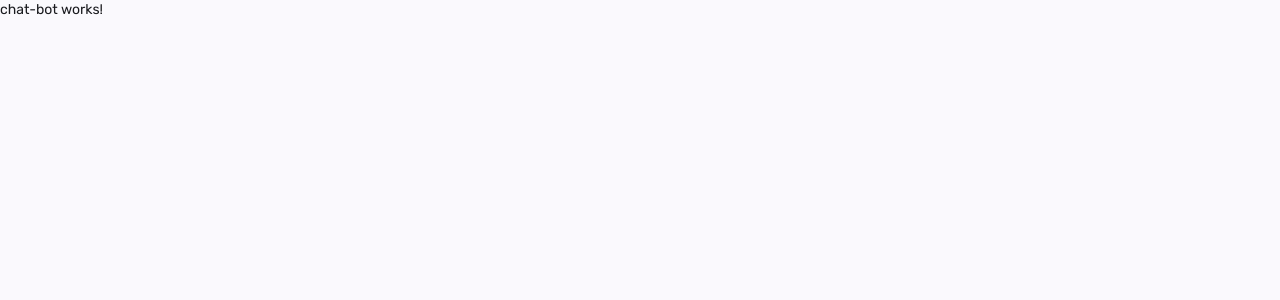
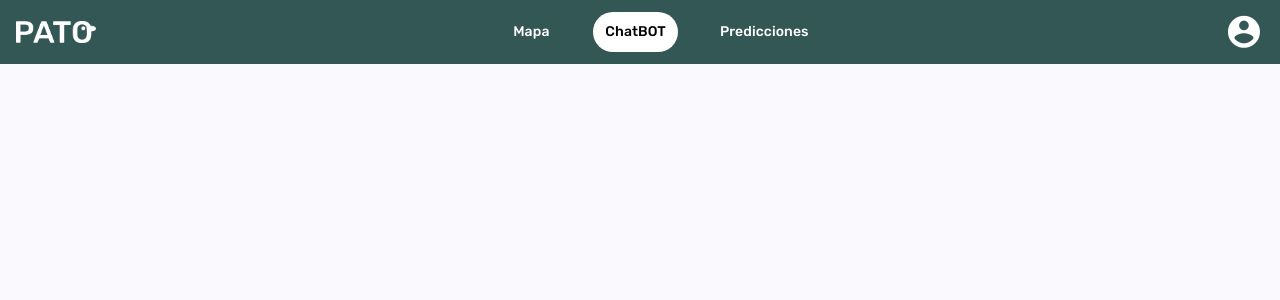
Before and after one commit to CrisDuar/PATO-web-client, an Angular app: page /chat-bot in a window 1280 px wide. Shown: the top 300 px of the page. Built offline with nearby package versions, Linux system fonts and the light colour scheme.

Commit message:
feat/fix: feats: [(Inclusión de navbar para chatbot, prediction-viewer, map-viewer), (Redirección de login a pagina map-viewer), (Redirección a login post-click de cierre de sesión)], Fixes [(Navbar con clases de activación para dinamismo de esta, ruta principal sera Login)]

```diff
--- a/src/app/app.routes.ts
+++ b/src/app/app.routes.ts
@@ -10,7 +10,7 @@ import { PredictionViewer } from './pages/prediction-viewer/prediction-viewer';
 export const routes: Routes = [
   {path:'map',component: Principal},
   {path:'register', component: Registry},
-  {path: '', component: Navbar},
+  {path: 'login', component: Login},
   {path: 'map-viewer', component: MapViewer},
   {path: 'chat-bot', component: ChatBOT},
   {path: 'prediction-viewer', component: PredictionViewer},
--- a/src/app/auth/login/login.html
+++ b/src/app/auth/login/login.html
@@ -1,23 +1,4 @@
-<!DOCTYPE html>
-<html lang="es">
-
-<head>
-    <link rel="preconnect" href="https://fonts.googleapis.com">
-    <link rel="preconnect" href="https://fonts.gstatic.com" crossorigin>
-    <link href="https://fonts.googleapis.com/css2?family=Rubik:ital,wght@0,300..900;1,300..900&display=swap"
-        rel="stylesheet">
-    <meta charset="utf-8">
-    <title>HTML</title>
-    <meta name="viewport" content="width=device-width, initial-scale=1.0">
-</head>
-
-<body>
-    <mat-toolbar>
-        <span>
-            <img src="logo_blanco.png" width="90" height="90" alt="Logo">
-        </span>
-
-    </mat-toolbar>
+<app-navbar-prelogin></app-navbar-prelogin>
 
 <div class="card-container">
   <mat-card appearance="outlined">
@@ -35,7 +16,7 @@
           <input matInput formControlName="password" type="password">
         </mat-form-field>
         <div class="flex">
-                        <button matButton="filled" class="submit-container" (click)="login()">Iniciar Sesión</button>
+          <button type="button" matButton="filled" class="submit-container" (click)="login()">Iniciar Sesión</button>
         </div>
         <div class="flex">
           <a href="#" class="forgot-password-link">¿Olvidaste tu contraseña?</a>
@@ -44,6 +25,3 @@
     </mat-card-content>
   </mat-card>
 </div>
-</body>
-
-</html>
--- a/src/app/auth/login/login.ts
+++ b/src/app/auth/login/login.ts
@@ -7,10 +7,20 @@ import {MatFormFieldModule} from '@angular/material/form-field';
 import {MatInputModule} from '@angular/material/input';
 import {MatButtonModule} from '@angular/material/button';
 import {MatToolbarModule} from '@angular/material/toolbar';
+import { NavbarPrelogin } from '../../components/navbar-prelogin/navbar-prelogin';
+import { Router } from '@angular/router';
 
 @Component({
   selector: 'app-login',
-  imports: [MatCardModule, MatFormFieldModule, MatInputModule, MatButtonModule, MatToolbarModule, ReactiveFormsModule],
+  imports: [
+    MatCardModule,
+    MatFormFieldModule,
+    MatInputModule,
+    MatButtonModule,
+    MatToolbarModule,
+    ReactiveFormsModule,
+    NavbarPrelogin,
+  ],
   templateUrl: './login.html',
   styleUrl: './login.scss',
 })
@@ -20,16 +30,19 @@ export class Login {
   public formLogin: FormGroup = this.formBuild.group({
     email: ['', Validators.required],
     password: ['', Validators.required],
-  })
+  });
+  constructor(private router: Router) { }
 
-  login(){
-    if(this.formLogin.invalid) return;
+  login() {
+    this.router.navigate(['/map-viewer']).then((success) => {
+      console.log('Navegación:', success);
+    });
+    //if (this.formLogin.invalid) return;
 
     const object: LoginRequest = {
       email: this.formLogin.value.email,
-      password: this.formLogin.value.password
-    }
+      password: this.formLogin.value.password,
+    };
+
   }
-
-
 }
--- a/src/app/components/navbar/navbar.css
+++ b/src/app/components/navbar/navbar.css
@@ -20,3 +20,7 @@
 mat-icon {
     transform: scale(1.6);
 }
+.active {
+  background-color: #ffffff !important;
+  color: black !important;
+}
--- a/src/app/components/navbar/navbar.html
+++ b/src/app/components/navbar/navbar.html
@@ -6,9 +6,9 @@
     <span class="spacer"></span>
 
     <div class="nav-container">
-        <a mat-button routerLink="/map-viewer">Mapa</a>
-        <a mat-button routerLink="/chat-bot">ChatBOT</a>
-        <a mat-button routerLink="/prediction-viewer">Predicciones</a>
+        <a mat-button routerLinkActive="active" [routerLinkActiveOptions]="{exact: true}" routerLink="/map-viewer">Mapa</a>
+        <a mat-button routerLinkActive="active" [routerLinkActiveOptions]="{exact: true}" routerLink="/chat-bot">ChatBOT</a>
+        <a mat-button routerLinkActive="active" [routerLinkActiveOptions]="{exact: true}" routerLink="/prediction-viewer">Predicciones</a>
 
     </div>
 
@@ -23,8 +23,9 @@
 
     <mat-menu #menu="matMenu">
         <button mat-menu-item>Editar perfil</button>
-        <button mat-menu-item>Cerrar sesión</button>
+        <button mat-menu-item routerLink="/login">Cerrar sesión</button>
     </mat-menu>
 
 
 </mat-toolbar>
+</div>
--- a/src/app/pages/chat-bot/chat-bot.html
+++ b/src/app/pages/chat-bot/chat-bot.html
@@ -1 +1 @@
-<p>chat-bot works!</p>
+<app-navbar></app-navbar>
--- a/src/app/pages/chat-bot/chat-bot.ts
+++ b/src/app/pages/chat-bot/chat-bot.ts
@@ -1,8 +1,9 @@
 import { Component } from '@angular/core';
+import { Navbar } from '../../components/navbar/navbar';
 
 @Component({
   selector: 'app-chat-bot',
-  imports: [],
+  imports: [Navbar],
   templateUrl: './chat-bot.html',
   styleUrl: './chat-bot.css',
 })
--- a/src/app/pages/map-viewer/map-viewer.html
+++ b/src/app/pages/map-viewer/map-viewer.html
@@ -0,0 +1 @@
+<app-navbar></app-navbar>
--- a/src/app/pages/map-viewer/map-viewer.ts
+++ b/src/app/pages/map-viewer/map-viewer.ts
@@ -1,8 +1,9 @@
 import { Component } from '@angular/core';
+import { Navbar } from '../../components/navbar/navbar';
 
 @Component({
   selector: 'app-map-viewer',
-  imports: [],
+  imports: [Navbar],
   templateUrl: './map-viewer.html',
   styleUrl: './map-viewer.css',
 })
--- a/src/app/pages/prediction-viewer/prediction-viewer.html
+++ b/src/app/pages/prediction-viewer/prediction-viewer.html
@@ -1 +1 @@
-<p>prediction-viewer works!</p>
+<app-navbar></app-navbar>
--- a/src/app/pages/prediction-viewer/prediction-viewer.ts
+++ b/src/app/pages/prediction-viewer/prediction-viewer.ts
@@ -1,8 +1,9 @@
 import { Component } from '@angular/core';
+import { Navbar } from '../../components/navbar/navbar';
 
 @Component({
   selector: 'app-prediction-viewer',
-  imports: [],
+  imports: [Navbar],
   templateUrl: './prediction-viewer.html',
   styleUrl: './prediction-viewer.css',
 })
```
Lines whose indentation alone changed are shown as unchanged.
